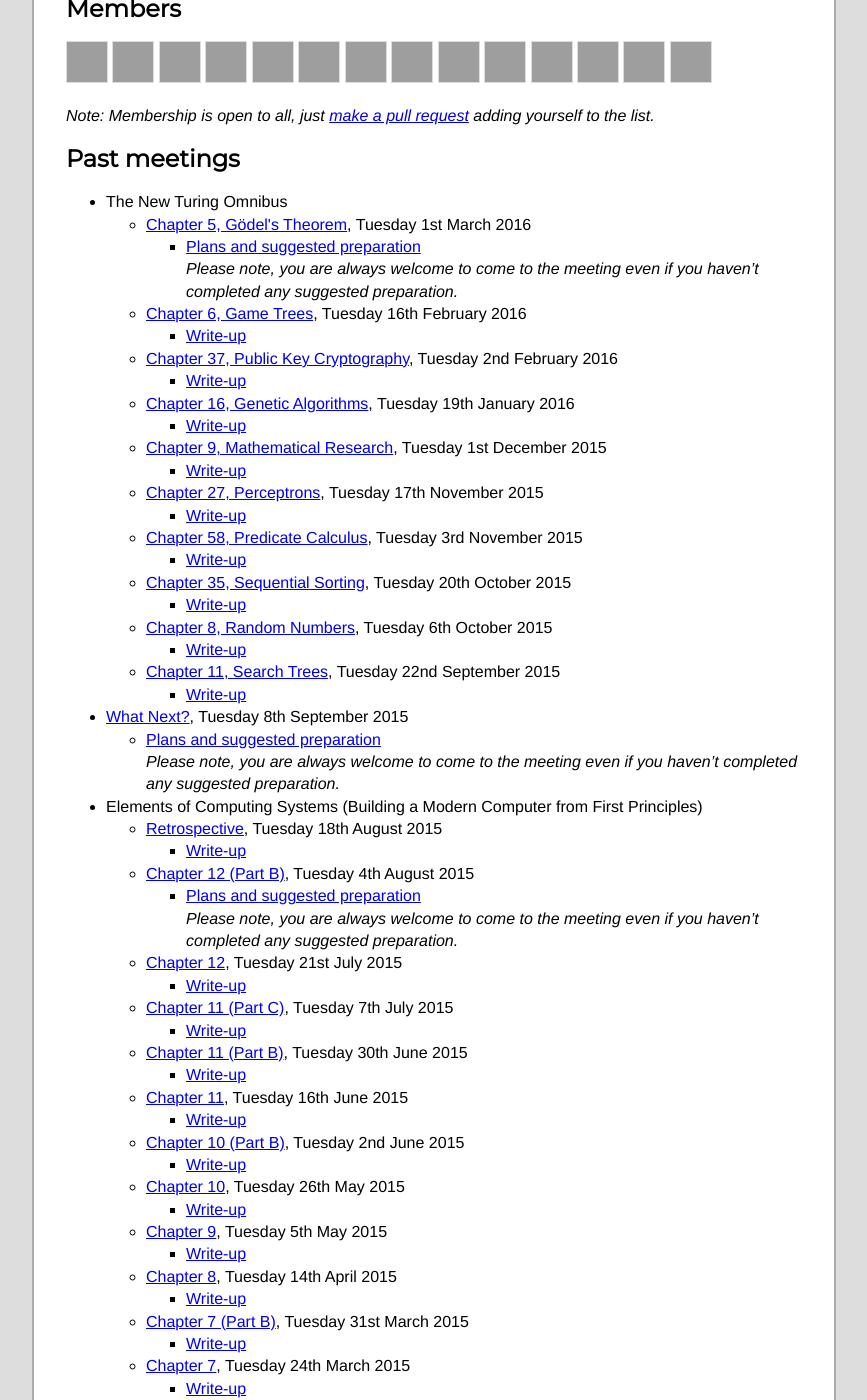
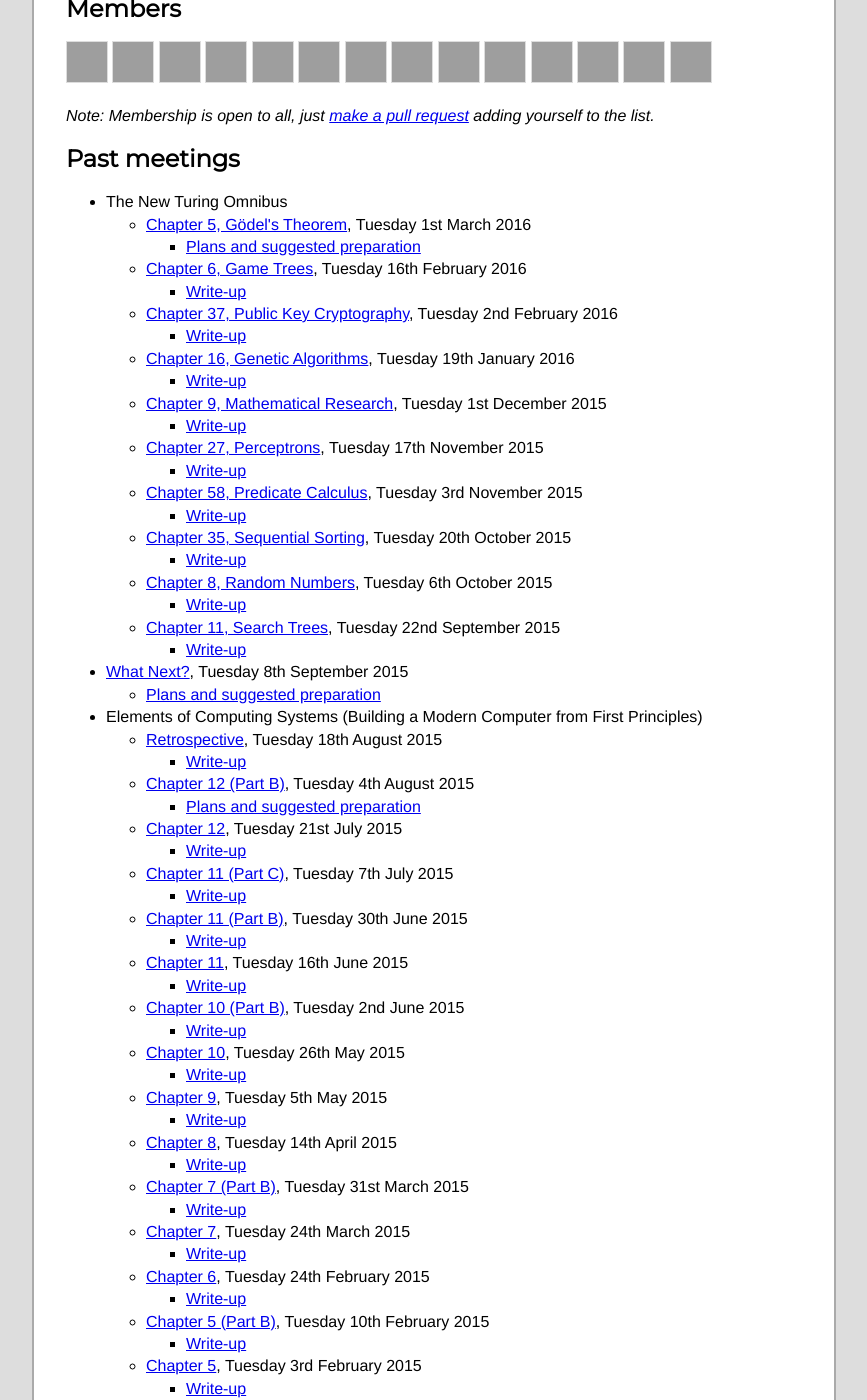
Before and after one commit to computationclub/computationclub.github.io, a Jekyll site: the page built from index.html, in a window 1280 px wide and 1400 px high, scrolled down 500 px, cut to the strip 0-1400 px from the top of the window. Shown: the whole strip, without its empty margins (206-1073 px from the left). Built offline with Jekyll 4.4.1, drawn with Linux system fonts in a browser that asks for light colours; some web fonts are replaced; grey boxes are pictures that could not be loaded.

Commit message:
Exclude 'You are always welcome to attend...' message from past meetings
Because it doesn't make sense for meetings we have already had

```diff
--- a/_includes/meeting.html
+++ b/_includes/meeting.html
@@ -13,8 +13,12 @@
   {% elsif meeting.plans %}
   <ul>
     <li>
-      <a href="{{ meeting.plans }}">Plans and suggested preparation</a><br>
-      <em>Please note, you are always welcome to come to the meeting even if you haven&rsquo;t completed any suggested preparation.</em>
+      <a href="{{ meeting.plans }}">Plans and suggested preparation</a>
+      {% assign meeting_date = meeting.date | date: '%F' %}
+      {% if meeting_date >= now %}
+        <br>
+        <em>Please note, you are always welcome to come to the meeting even if you haven&rsquo;t completed any suggested preparation.</em>
+      {% endif %}
     </li>
   </ul>
   {% endif %}
```
